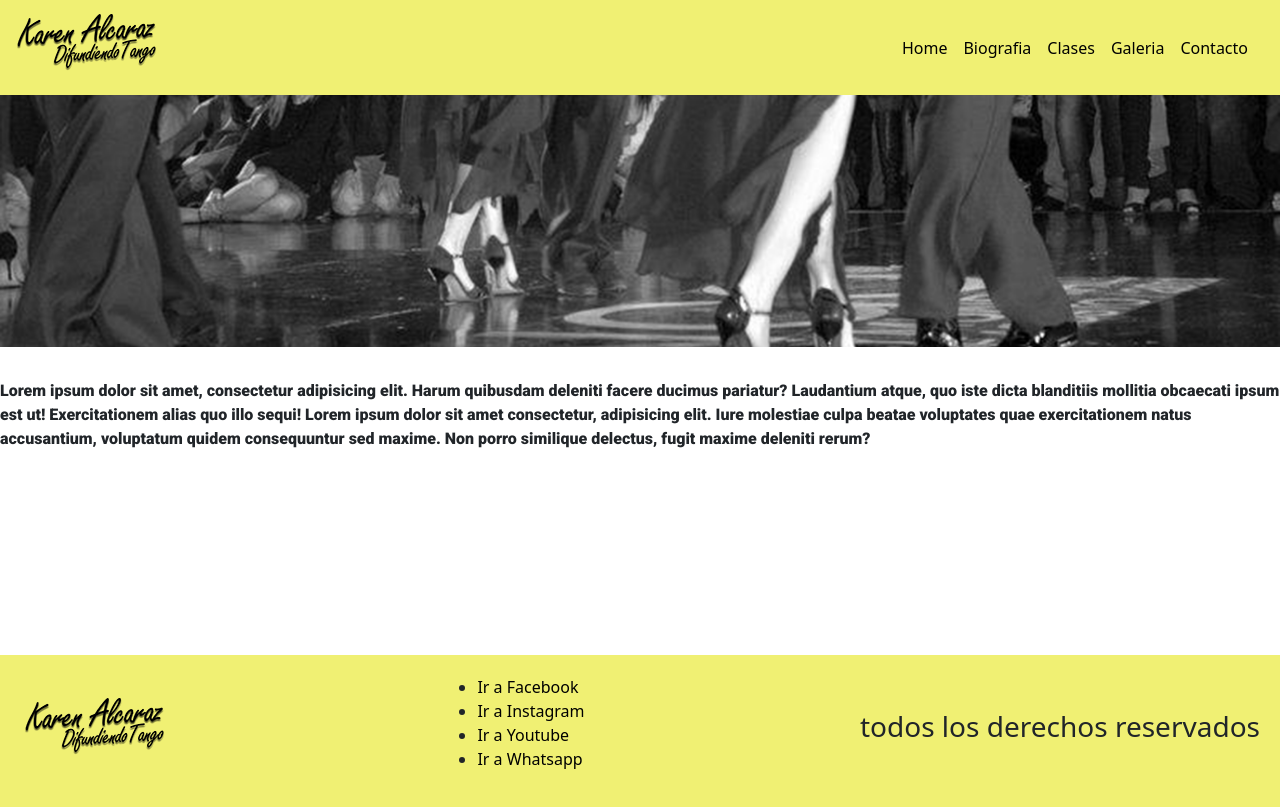
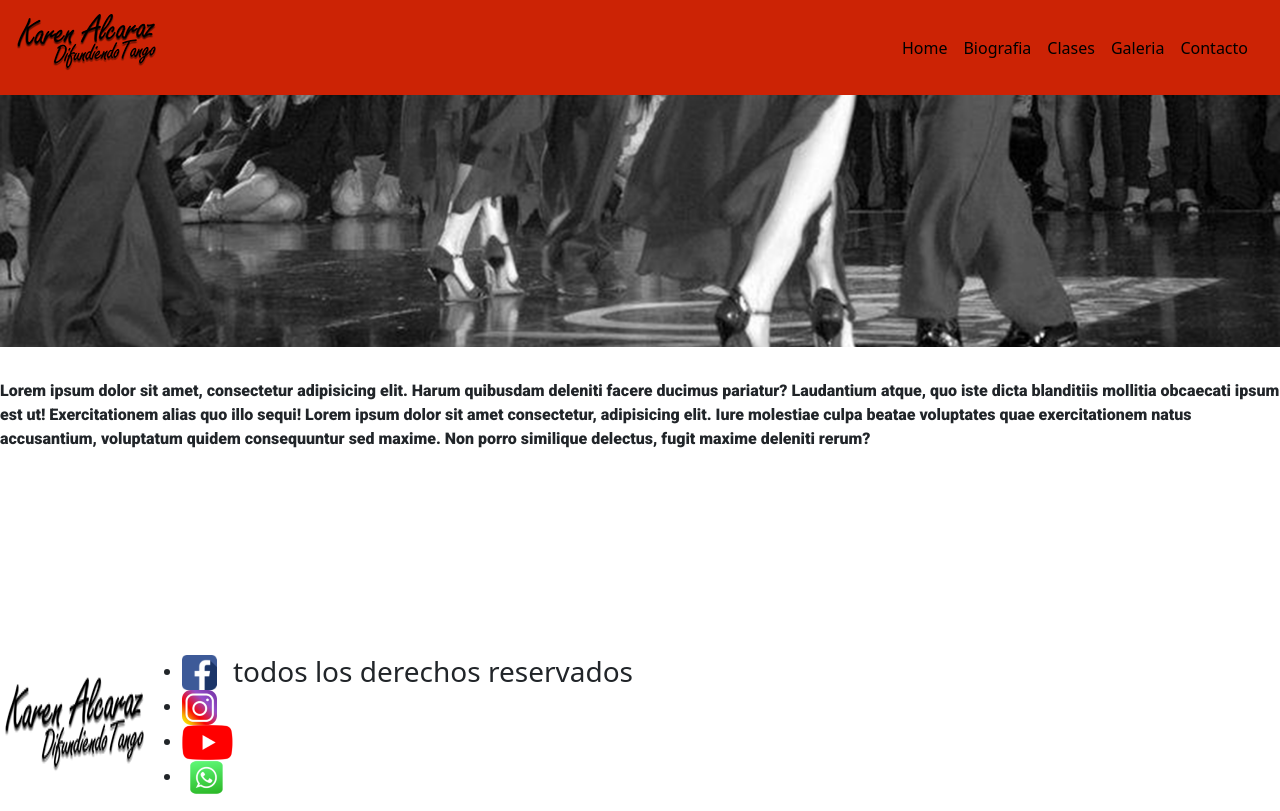
Before and after one commit to FabriCerutti/segunda-entrega-cerutti, a plain HTML site: page index.html in a window 1280 px wide. Drawn offline with nearby package versions, Linux system fonts and the light colour scheme.

Commit message:
subiendo primer archivo git

```diff
--- a/css/style.css
+++ b/css/style.css
@@ -17,14 +17,14 @@ main p {
 
 header{
     display: flex;
-    background-color: rgb(240, 240, 115);
+    background-color: rgb(204, 35, 5);
     align-items: center;
     justify-content: space-between;
     padding-inline-start: 15px;
 }
 
 .nav-color{
-    background-color: rgb(240, 240, 115);
+    background-color: rgb(204, 35, 5);
 }
 /* estilo home */
 
@@ -107,17 +107,6 @@ main .dias-lunes, .dias-domingo{
 
 footer {
     display: flex;
-    align-items: center;
-    justify-content: space-between;
-    background-color: rgb(240, 240, 115);
-    padding-inline-end: 50px;
-    padding-inline-start: 50px;
-    padding: 20px;
-}
-
-footer div ul li a{
-    text-decoration: none;
-    color: black;
 }
 
 .derechos{
@@ -160,8 +149,8 @@ footer div ul li a{
     main .dias-lunes, .dias-domingo{
         display: block;
         display: flex;
-        justify-content: center; /* Centra el contenido horizontalmente */
-        align-items: center; /* Centra el contenido verticalmente */
+        justify-content: center;
+        align-items: center;
         background-color: #dddddd;
         padding: 20px
    }
--- a/index.html
+++ b/index.html
@@ -75,19 +75,19 @@
 
         <!-- redes -->
 
-        <div class="redes">
+        <div class="logos">
             <ul>
-                <li>
-                    <a href="https://www.facebook.com/karenalcaraz.difundiendotango" target="_blank" >Ir a Facebook</a>
+                <li class="facebook">
+                    <a href="https://www.facebook.com/karenalcaraz.difundiendotango" target="_blank" ><img src="img/logo_facebook_footer.png" alt="Facebook"></a>
                 </li>
-                <li>
-                    <a href="https://www.instagram.com/karenalcaraz_tango/" target="_blank" >Ir a Instagram</a>
+                <li class="instagram">
+                    <a href="https://www.instagram.com/karenalcaraz_tango/" target="_blank" ><img src="img/logo_instagram_footer.png" alt="Instagram"></a>
                 </li>
-                <li>
-                    <a href="https://www.youtube.com/channel/UCygOi0QXNaB7yTIPb56ARyQ?" target="_blank" >Ir a Youtube</a>
+                <li class="youtube">
+                    <a href="https://www.youtube.com/channel/UCygOi0QXNaB7yTIPb56ARyQ?" target="_blank" ><img src="img/logo_youtube_footer.png" alt="Youtube"></a>
                 </li>
-                <li>
-                    <a href="https://wa.me/5491135992277?text=Hola%2C+clases+de+tango..." target="_blank" >Ir a Whatsapp</a>
+                <li class="whatsapp">
+                    <a href="https://wa.me/5491135992277?text=Hola%2C+clases+de+tango..." target="_blank" ><img src="img/logo_whatsapp_footer.png" alt="Whatsapp"></a>
                 </li>
             </ul>
         </div>
```
Also changed, not shown: img/logo_facebook_footer.png (added), img/logo_instagram_footer.png (added), img/logo_whatsapp_footer.png (added), img/logo_youtube_footer.png (added).
